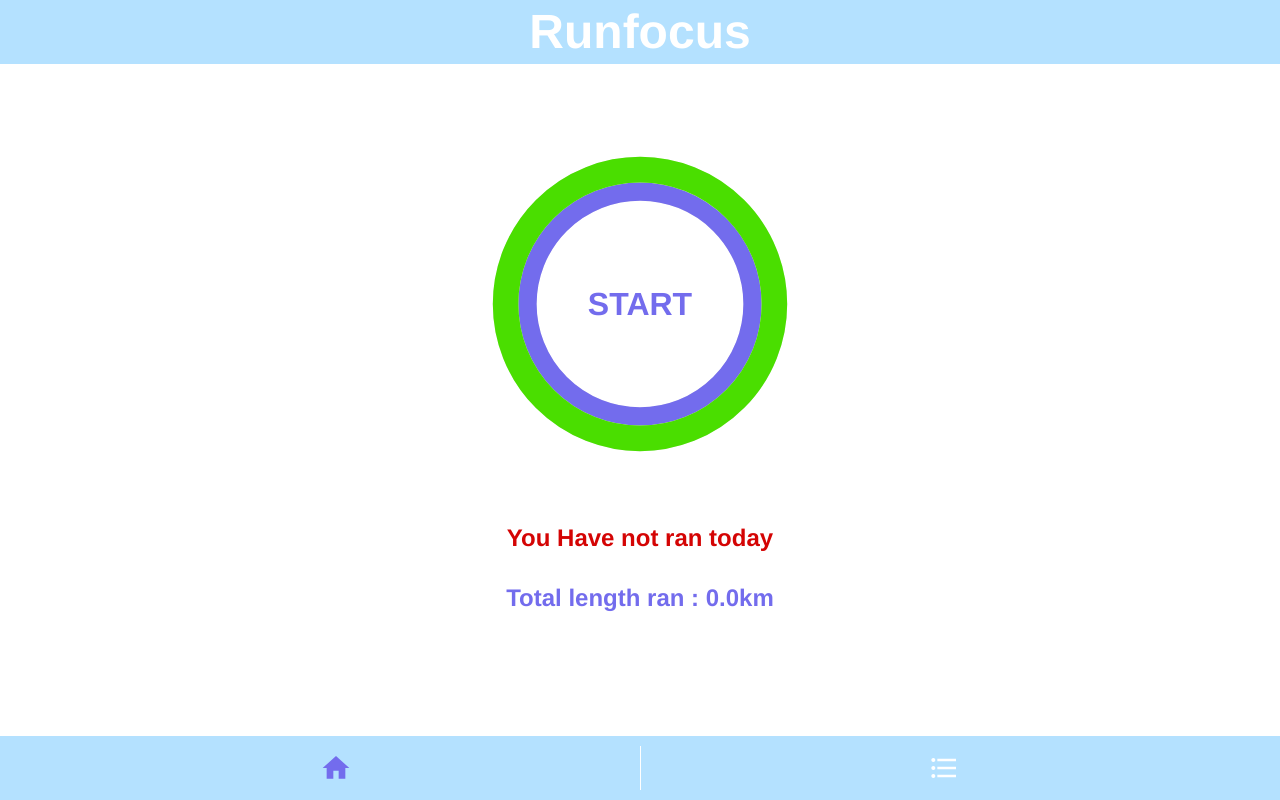
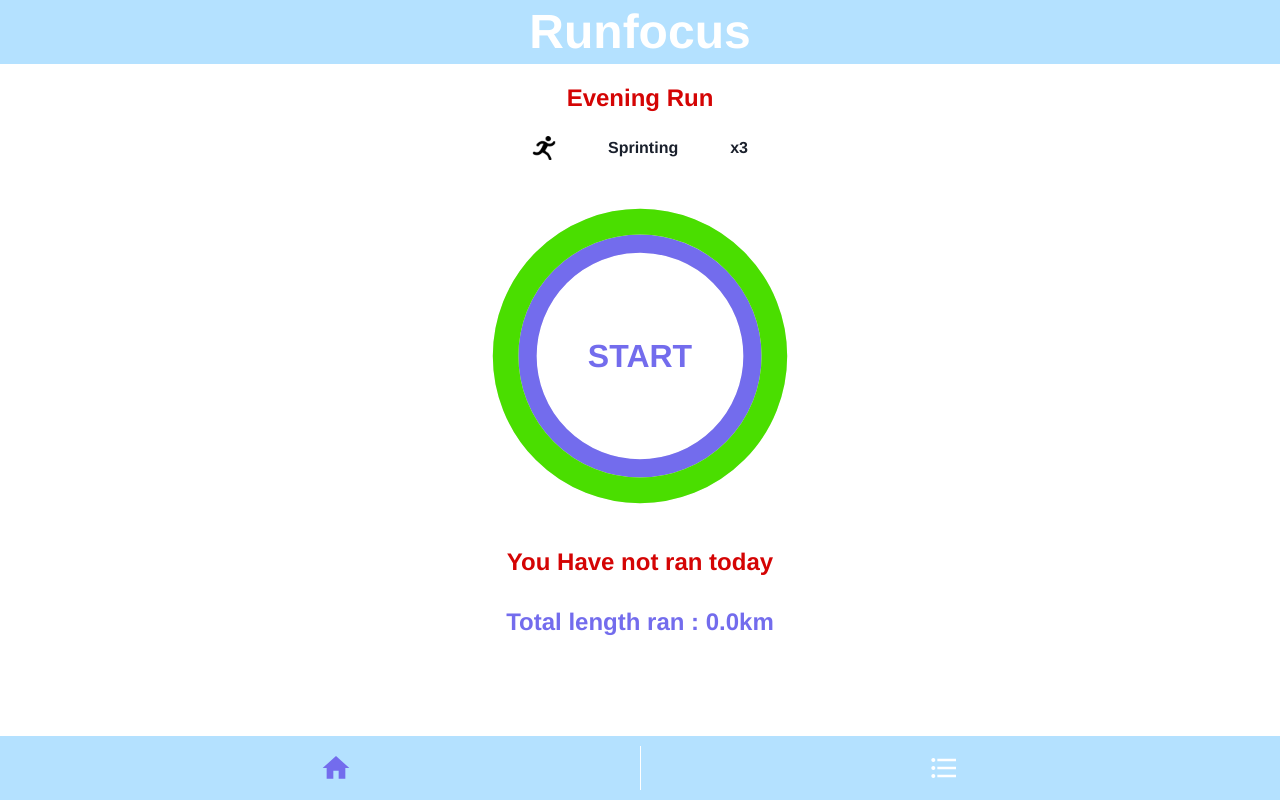
Before and after one commit to Reigenleif/runfocus, a React (Vite) app: page / in a window 1280 px wide. Built offline with nearby package versions, Linux system fonts and the light colour scheme.

Commit message:
revise layout styling, add react-leaflet (still buggy)

```diff
--- a/package.json
+++ b/package.json
@@ -13,12 +13,15 @@
     "@emotion/react": "^11.10.0",
     "@emotion/styled": "^11.10.0",
     "@reduxjs/toolkit": "^1.9.5",
+    "@types/react-leaflet": "^3.0.0",
     "framer-motion": "^7.2.0",
+    "leaflet": "^1.9.4",
     "react": "^18.2.0",
     "react-dnd": "^16.0.1",
     "react-dnd-html5-backend": "^16.0.1",
     "react-dom": "^18.2.0",
     "react-icons": "^4.4.0",
+    "react-leaflet": "^4.2.1",
     "react-redux": "^8.0.5",
     "react-router": "^6.3.0",
     "react-router-dom": "^6.4.1",
--- a/src/components/Home/Progression.tsx
+++ b/src/components/Home/Progression.tsx
@@ -1,9 +1,11 @@
 import { Box, CircularProgress, Flex, Text } from "@chakra-ui/react";
 import { useProgressionUtil } from "../../util/use-progression-util";
 import { secToFormat } from "../../util/sec-to-format";
+import { RunningInfoBox } from "./RunningInfoBox";
 
 export const Progression = () => {
   const {
+    runningSequence,
     currentStep,
     currentTimerLeft,
     currentTimerPercent,
@@ -17,7 +19,8 @@ export const Progression = () => {
 
   return (
     <Flex w="100%" h="35em" flexDir="column" alignItems="center">
-      <Flex w="20em" h="20em" justifyContent="center">
+      <RunningInfoBox sequence={runningSequence} currentStep={currentStep} />
+      <Flex w="20em" h="20em" justifyContent="center" mt="1em">
         <Box
           w="20em"
           h="20em"
@@ -66,7 +69,8 @@ export const Progression = () => {
           color="text.salmon"
           onClick={isPaused ? toggleStart : () => {}}
         >
-          {isStarted && (isPaused ? "STOP" : `Time Left: ${secToFormat(totalTimerLeft)}`)}
+          {isStarted &&
+            (isPaused ? "STOP" : `Time Left: ${secToFormat(totalTimerLeft)}`)}
         </Text>
       </Flex>
       <Text fontSize="1.5em" color="text.salmon" textAlign="center" mt="1em">
--- /dev/null
+++ b/src/components/Home/RunningInfoBox.tsx
@@ -0,0 +1,42 @@
+import { Flex, Image, Text } from "@chakra-ui/react";
+import {
+  RunningSequence,
+  RunningStepType,
+} from "../../util/redux/settingSlice";
+import { useSelector } from "react-redux";
+import { rootStateType } from "../../util/redux/store";
+
+export interface RunningInfoBoxProps {
+  sequence: RunningSequence;
+  currentStep: RunningStepType | undefined;
+}
+
+export const RunningInfoBox = ({
+  sequence,
+  currentStep,
+}: RunningInfoBoxProps) => {
+  const setting = useSelector((state: rootStateType) => state.setting);
+
+  const currentStepInfo = !currentStep
+    ? null
+    : setting.runningStepInfo.find(
+        (stepInfo) => stepInfo.id === currentStep.id
+      );
+
+  return (
+    <Flex w="100%" alignItems="center" flexDirection="column">
+      <Text color="text.salmon" fontSize="1.5em">
+        {sequence.name}
+      </Text>
+      {!currentStepInfo ? (
+        <Flex w="20em" h="4em" />
+      ) : (
+        <Flex w="min(20em,90%)" h="4em" justifyContent="space-evenly" alignItems="center">
+          <Image src={currentStepInfo.img} w="1.5em" h="1.5em" borderRadius="5px" />
+          <Text >{currentStepInfo.name}</Text>
+          <Text >{`x${currentStep!.reps}`}</Text>
+        </Flex>
+      )}
+    </Flex>
+  );
+};
--- a/src/components/common/Layout/Footer.tsx
+++ b/src/components/common/Layout/Footer.tsx
@@ -18,7 +18,7 @@ export const Footer = () => {
     const isSettings = window.location.pathname === "/settings"
   return (
     <Flex
-      w="100vw"
+      w="100%"
       h="4em"
       justifyContent="space-evenly"
       alignItems="center"
--- a/src/components/common/Layout/index.tsx
+++ b/src/components/common/Layout/index.tsx
@@ -8,7 +8,7 @@ interface layoutProps {
 
 const Layout = ({ children }: layoutProps) => {
   return (
-    <Box fontFamily="'Arimo', sans-serif" fontWeight="bold" maxHeight="100vh" overflow="hidden">
+    <Box fontFamily="'Arimo', sans-serif" fontWeight="bold" maxHeight="100vh">
       <Navbar />
       {children}
       <Footer/>
--- a/src/index.css
+++ b/src/index.css
@@ -1,4 +1,8 @@
 @import url('https://fonts.googleapis.com/css2?family=Arimo:wght@400;700&display=swap');
+
+:root {
+  overflow: hidden;
+}
 
 body {
   font-family: 'Arimo', sans-serif;
--- a/src/pages/HomePage.tsx
+++ b/src/pages/HomePage.tsx
@@ -2,5 +2,5 @@ import { Flex } from "@chakra-ui/react"
 import { Progression } from "../components/Home/Progression"
 
 export const HomePage = () => {
-    return <Flex justifyContent="center" mt="5em" w="100%"><Progression/></Flex>
+    return <Flex justifyContent="center" mt="1em" w="100%"><Progression/></Flex>
 }
--- a/src/util/use-progression-reducer.tsx
+++ b/src/util/use-progression-reducer.tsx
@@ -1,9 +1,10 @@
 import { useReducer } from "react";
-import { RunningStepType } from "./redux/settingSlice";
+import { RunningSequence, RunningStepType } from "./redux/settingSlice";
 import { useSelector } from "react-redux";
 import { rootStateType } from "./redux/store";
 
 export type ProgresssionStateType = {
+    runningSequence: RunningSequence,
     isStarted: boolean,
     isPaused: boolean,
     currentStep: RunningStepType | undefined,
@@ -28,10 +29,12 @@ export const useProgressionReducer = () => {
         switch (action.type) {
             case "INITIALIZE_STEPS":
                 if (setting.runningSequenceID) {
-                    s.steps = setting.runningSequenceList[setting.runningSequenceID].steps
+                    s.runningSequence = setting.runningSequenceList[setting.runningSequenceID]
                 } else {
-                    s.steps = setting.runningSequenceList[0].steps
+                    s.runningSequence = setting.runningSequenceList[0]
                 }
+
+                s.steps = s.runningSequence.steps
 
                 let cntTime = 0;
                 for (let i = 0; i < s.steps.length; i++) {
@@ -116,6 +119,7 @@ export const useProgressionReducer = () => {
     }
 
     const [state, dispatch] = useReducer(reducer, {
+        runningSequence: {name: "", id: 0, steps: []},
         isStarted: false,
         isPaused: true,
         currentStep: undefined,
@@ -137,6 +141,5 @@ export const useProgressionReducer = () => {
         resetSteps: ()  => dispatch({type: "RESET_STEPS"}),
         recountTotalTimer: () => dispatch({type: "RECOUNT_TOTAL_TIMER"}),
         tick: (tickPeriod: number) => dispatch({type: "TICK", payload: {tickPeriod}}),
-        dispatch
     }
 }
--- a/src/util/use-progression-util.tsx
+++ b/src/util/use-progression-util.tsx
@@ -10,7 +10,7 @@ export const useProgressionUtil = () => {
     const {setting} = useSelector((state: rootStateType) => state);
 
     const {state, initializeSteps,resetSteps,nextStep,togglePause,toggleStart,tick,recountTotalTimer} = useProgressionReducer()
-    const {steps,currentStep, timerLeft, totalTimerLeft, timer, totalTimer, isStarted, isPaused} = state;
+    const {steps,currentStep, timerLeft, totalTimerLeft, timer, totalTimer, isStarted, isPaused,runningSequence} = state;
 
     useEffect(() => {
         if(!currentStep) {
@@ -54,6 +54,7 @@ export const useProgressionUtil = () => {
         currentTimerPercent,
         isStarted,
         isPaused,
+        runningSequence,
         toggleStart,
         togglePause,
     }
```
Also changed, not shown: src/components/Home/Map.tsx (added, +12 -0 lines), src/pages/WelcomePage.tsx (deleted, +0 -14 lines), 1 other file (tests, documents, lock files or other folders).
